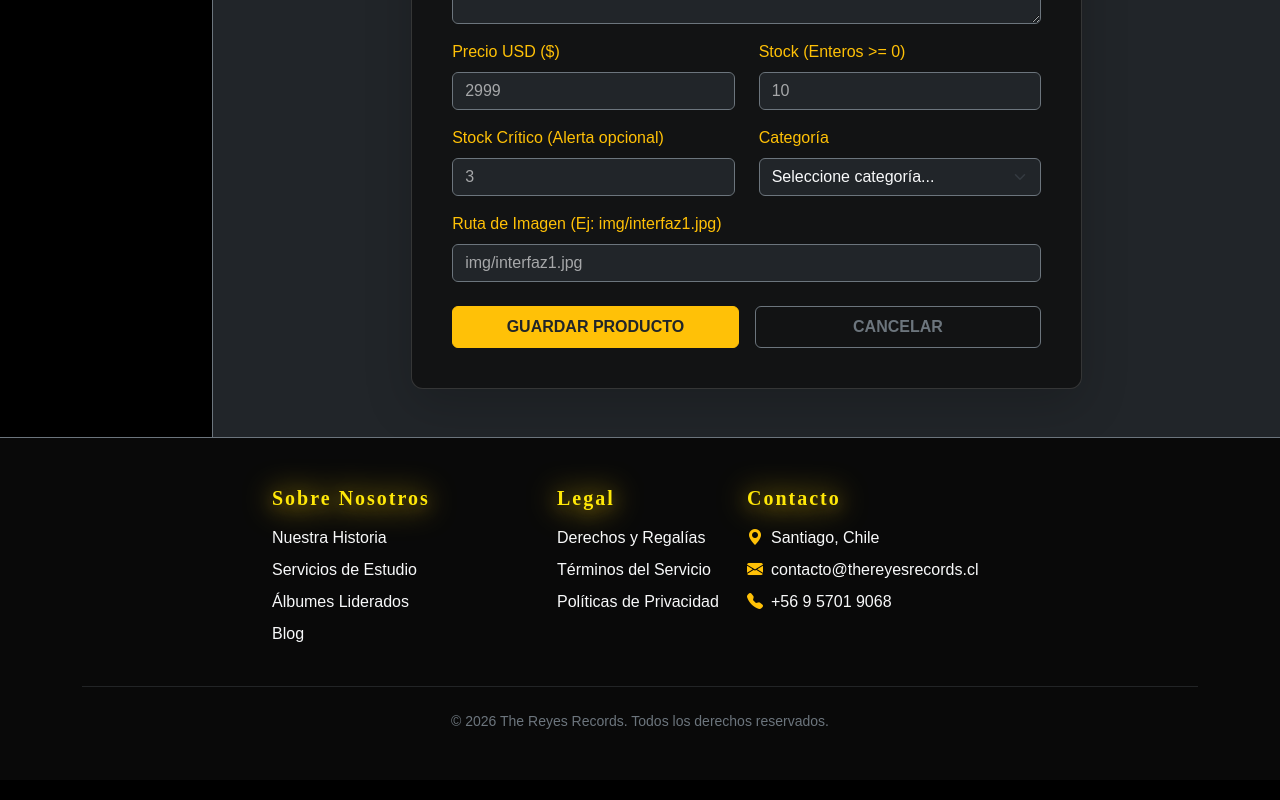
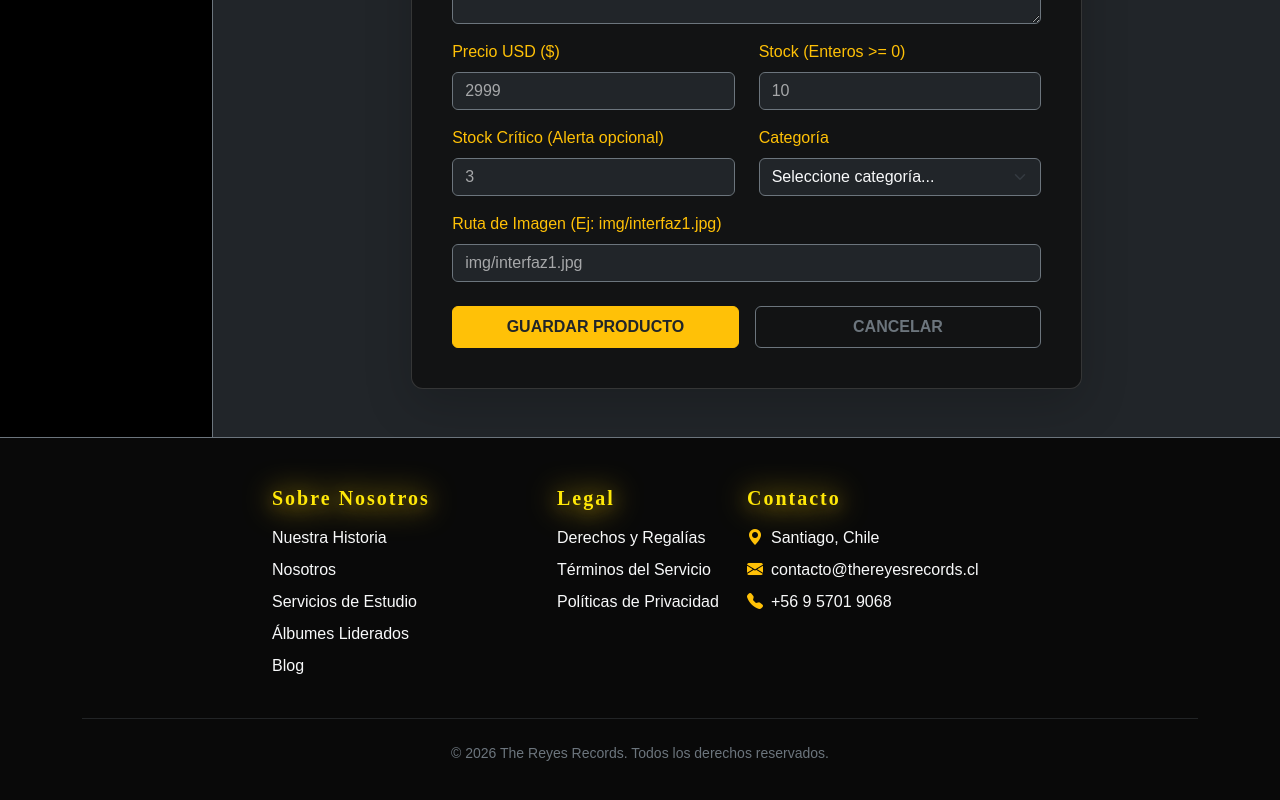
Before and after one commit to johao-riquelme/disqueraReact, a React (Vite) app in the folder disquera/: page /admin/productos/nuevo in a window 1280 px wide. Shown: the part 450-1250 px from the top of the page. Built offline with nearby package versions, Linux system fonts and the light colour scheme.

Commit message:
agrege nosotros al footer

```diff
--- a/disquera/src/components/Footer.jsx
+++ b/disquera/src/components/Footer.jsx
@@ -19,6 +19,13 @@ export const Footer = () => {
                   Nuestra Historia
                 </Link>
               </li>
+
+              <li className="mb-2">
+                 <Link to="/nosotros" className="text-light text-decoration-none">
+                  Nosotros
+                 </Link>
+              </li>
+
 
               <li className="mb-2">
                 <Link to="/servicios" className="text-light text-decoration-none">
```
